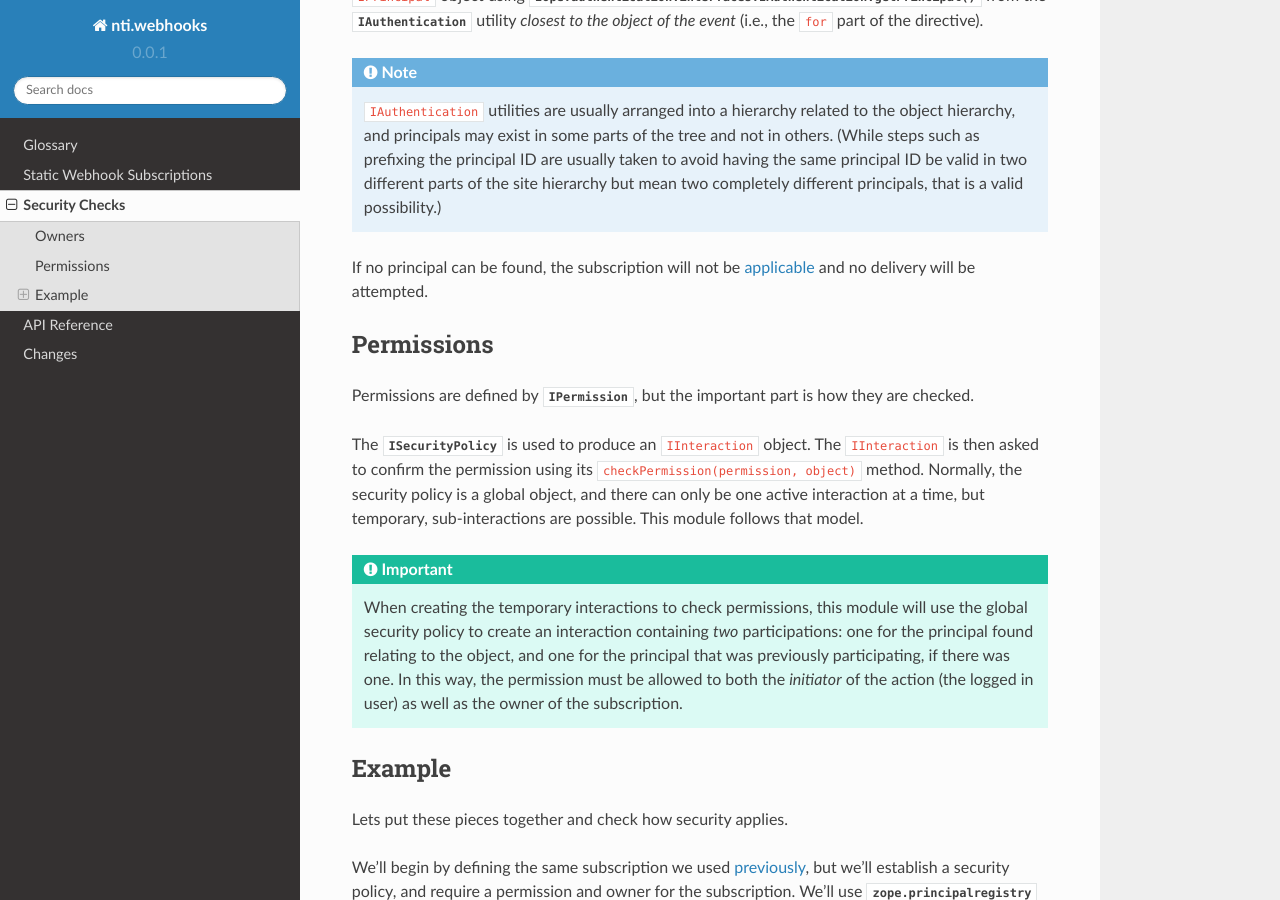
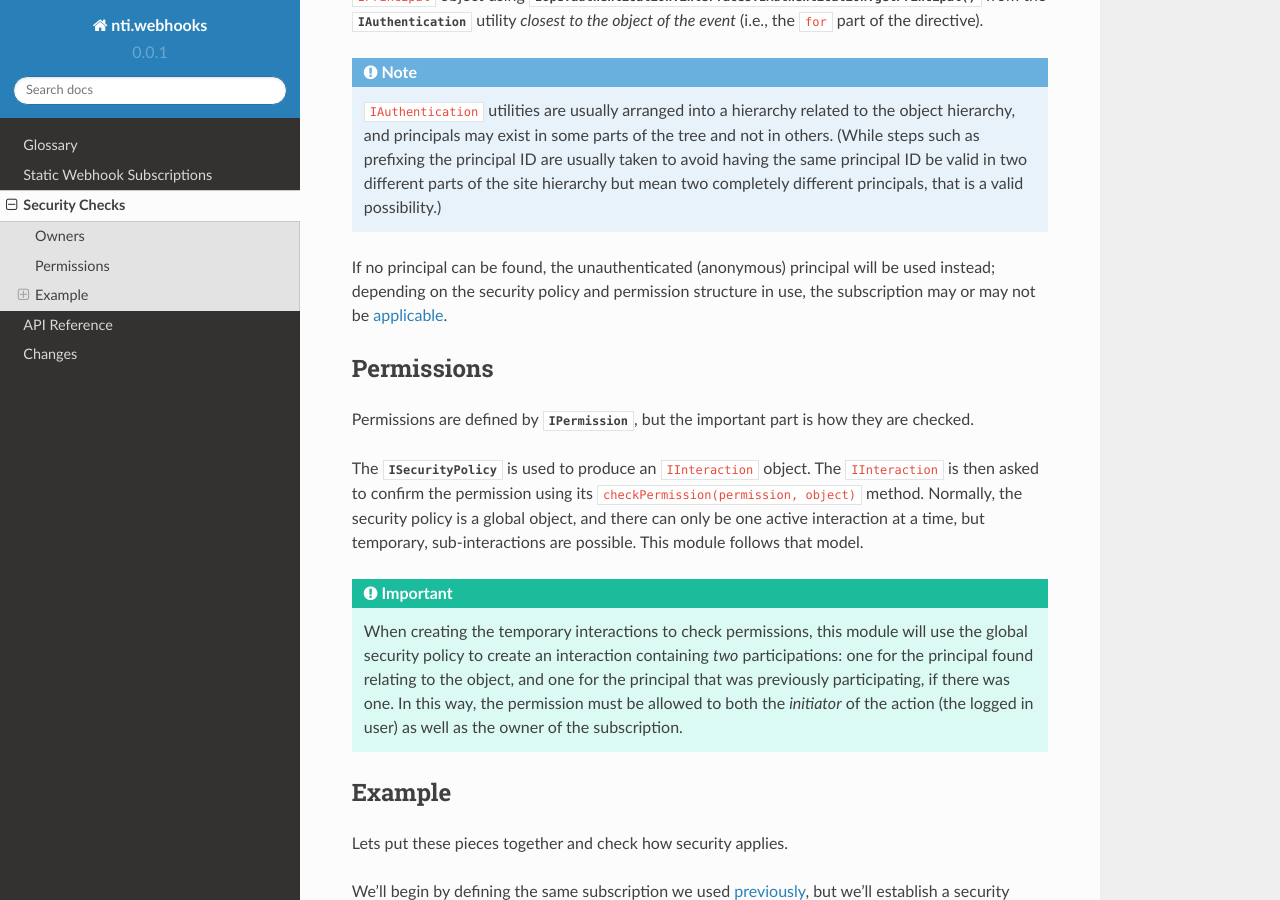
Before and after one commit to OpenNTI/nti.webhooks, a Sphinx documentation site: the page built from docs/security.rst, in a window 1280 px wide and 900 px high, scrolled down 403 px. Built offline with Sphinx 7.4.7 and the Read the Docs theme 2.0.0, drawn with Linux system fonts in a browser that asks for light colours.

Commit message:
Tweak sentence to reflect usage of the anonymous principal.

```diff
--- a/docs/security.rst
+++ b/docs/security.rst
@@ -33,8 +33,11 @@
    hierarchy but mean two completely different principals, that is a
    valid possibility.)
 
-If no principal can be found, the subscription will not be
-:term:`applicable` and no delivery will be attempted.
+If no principal can be found, the unauthenticated (anonymous)
+principal will be used instead; depending on the security policy and
+permission structure in use, the subscription may or may not be
+:term:`applicable`.
+
 
 Permissions
 ===========
```
